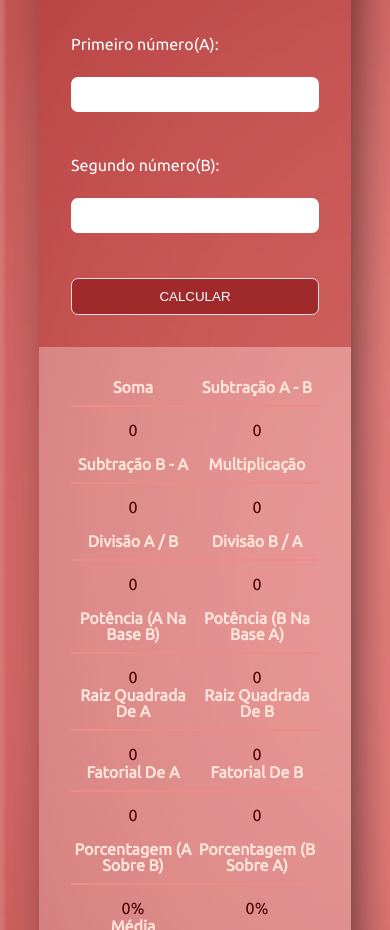
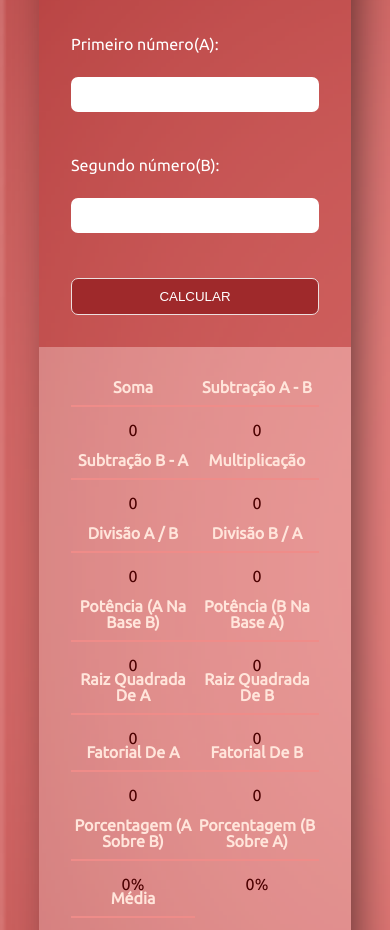
Before and after one commit to gknpp23/SuperCalculator, a plain HTML site: page index.html in a window 390 px wide. Shown: the part 160-1090 px from the top of the page. Drawn offline with Linux system fonts and the light colour scheme; files whose address does not match are found by name.

Commit message:
Alteração do board mobile.

```diff
--- a/assets/styles/style.css
+++ b/assets/styles/style.css
@@ -111,6 +111,7 @@ input:focus {
 
 
 @media (max-width: 1000px){
+
     main {
         flex-direction: column;
         height: 160vh;
@@ -122,7 +123,7 @@ input:focus {
         height: 120vh;
         display: grid;
         grid-template-columns: repeat(2, 1fr);
-        grid-template-rows: repeat(7,75px);
-        row-gap:2px;
+        grid-template-rows: repeat(7,70px);
+        row-gap:3px;
     }
 }
```
